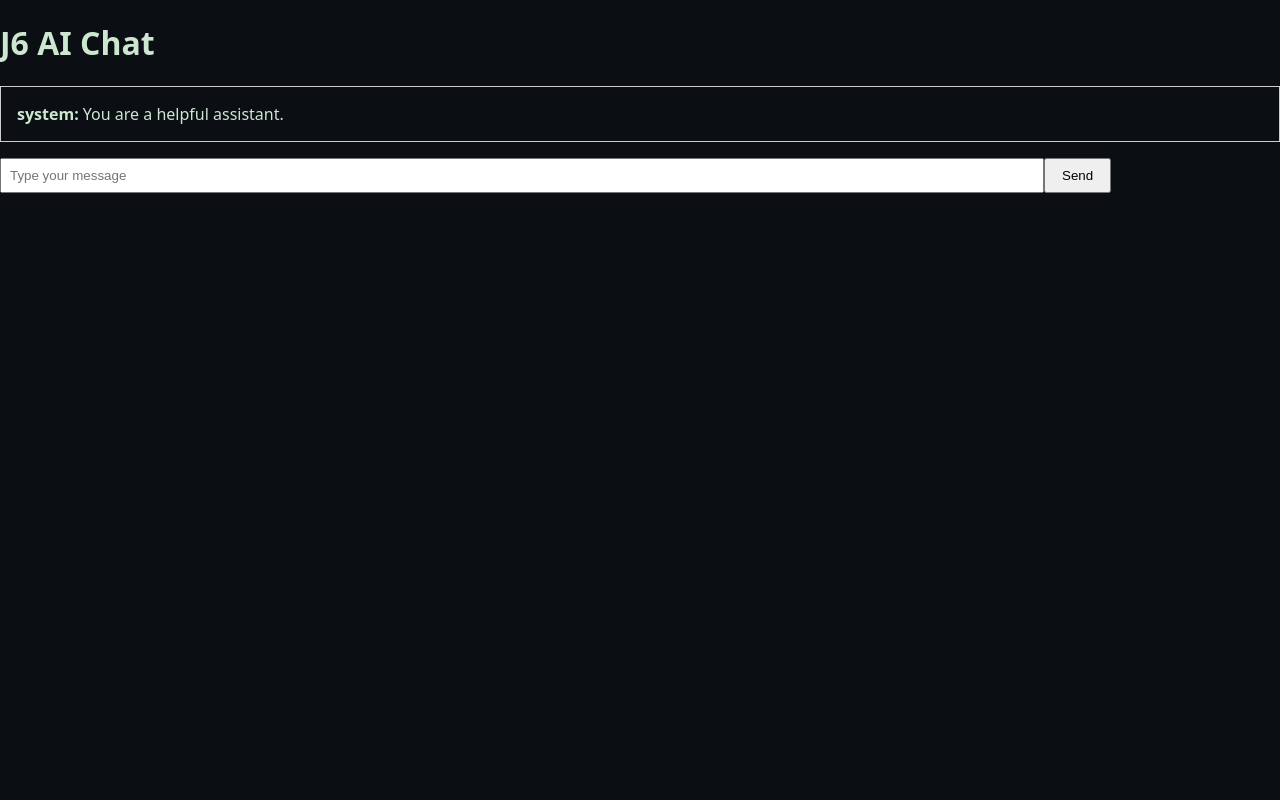
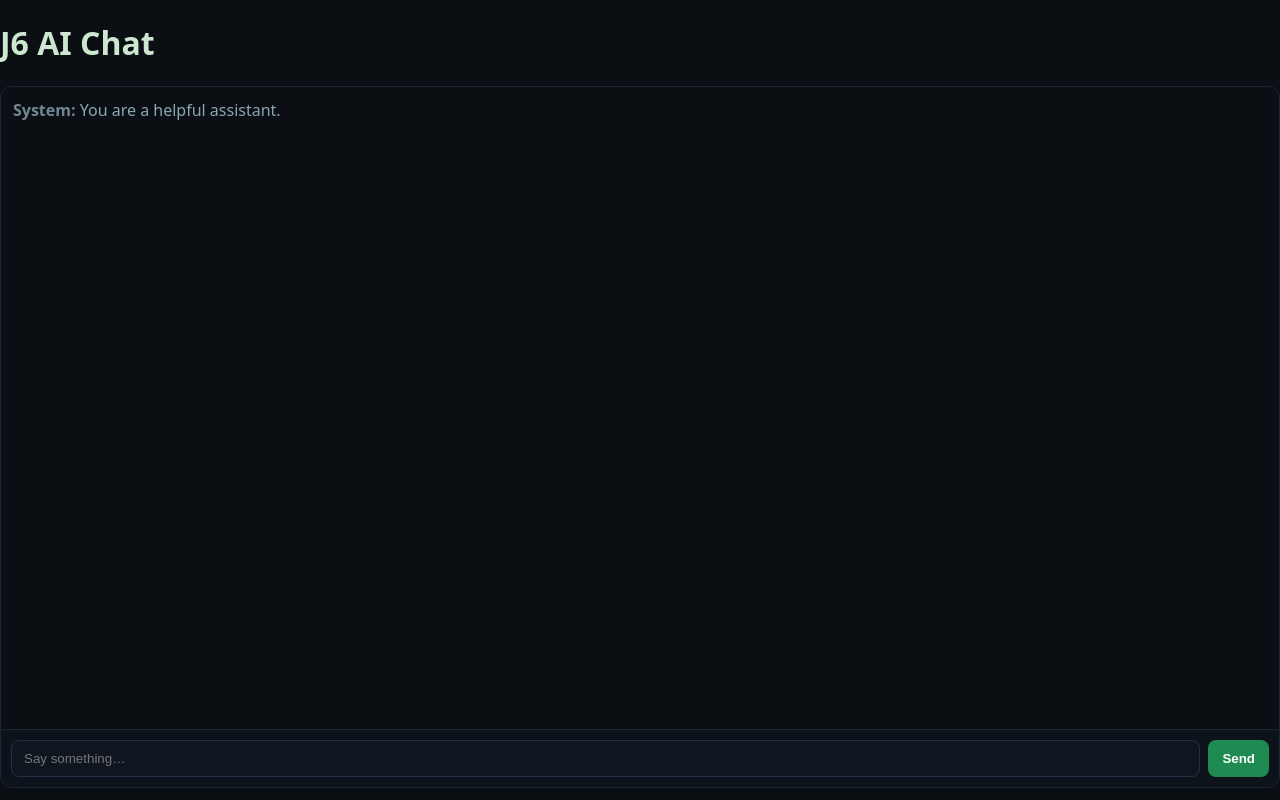
Before and after one commit to Walden-Graphic/J6, a React (Create React App) app: page / in a window 1280 px wide. Built offline with nearby package versions, Linux system fonts and the light colour scheme.

Commit message:
Update ChatBox.jsx

```diff
--- a/src/components/ChatBox.jsx
+++ b/src/components/ChatBox.jsx
@@ -1,37 +1,101 @@
-import React, { useState } from 'react';
+import React, { useState, useRef, useEffect } from "react";
 
-const ChatBox = ({ messages, onSend }) => {
-  const [input, setInput] = useState('');
+export default function ChatBox({ messages, onSend }) {
+  const [text, setText] = useState("");
+  const endRef = useRef(null);
 
-  const handleSubmit = (e) => {
-    e.preventDefault();
-    if (input.trim()) {
-      onSend(input);
-      setInput('');
-    }
-  };
+  useEffect(() => {
+    endRef.current?.scrollIntoView({ behavior: "smooth" });
+  }, [messages]);
 
   return (
-    <div>
-      <div style={{ maxHeight: '400px', overflowY: 'auto', border: '1px solid #ccc', padding: '1rem' }}>
-        {messages.map((msg, index) => (
-          <div key={index}>
-            <strong>{msg.role}:</strong> {msg.content}
+    <div
+      style={{
+        display: "grid",
+        gridTemplateRows: "1fr auto",
+        height: "calc(100vh - 100px)",
+        background: "#0b0f14",
+        borderRadius: 12,
+        border: "1px solid #1b2836",
+        overflow: "hidden"
+      }}
+    >
+      <div
+        style={{
+          padding: 12,
+          overflowY: "auto",
+          lineHeight: 1.4
+        }}
+      >
+        {messages.map((m, i) => (
+          <div
+            key={i}
+            style={{
+              marginBottom: 10,
+              whiteSpace: "pre-wrap",
+              color:
+                m.role === "user"
+                  ? "#e2f3e8"
+                  : m.role === "assistant"
+                  ? "#9ad29f"
+                  : "#8aa6b3"
+            }}
+          >
+            <strong style={{ opacity: 0.8 }}>
+              {m.role === "user" ? "You" : m.role === "assistant" ? "J6" : "System"}
+              :
+            </strong>{" "}
+            {m.content}
           </div>
         ))}
+        <div ref={endRef} />
       </div>
-      <form onSubmit={handleSubmit} style={{ marginTop: '1rem' }}>
+
+      <form
+        onSubmit={(e) => {
+          e.preventDefault();
+          const value = text.trim();
+          if (!value) return;
+          onSend(value);
+          setText("");
+        }}
+        style={{
+          display: "flex",
+          gap: 8,
+          padding: 10,
+          borderTop: "1px solid #1b2836",
+          background: "#0d131a"
+        }}
+      >
         <input
-          type="text"
-          value={input}
-          onChange={(e) => setInput(e.target.value)}
-          placeholder="Type your message"
-          style={{ width: '80%', padding: '0.5rem' }}
+          value={text}
+          onChange={(e) => setText(e.target.value)}
+          placeholder="Say something…"
+          style={{
+            flex: 1,
+            background: "#0f1620",
+            color: "#cde6d0",
+            border: "1px solid #223144",
+            borderRadius: 8,
+            padding: "10px 12px",
+            outline: "none"
+          }}
         />
-        <button type="submit" style={{ padding: '0.5rem 1rem' }}>Send</button>
+        <button
+          type="submit"
+          style={{
+            background: "#1f8a52",
+            color: "white",
+            border: "none",
+            borderRadius: 8,
+            padding: "10px 14px",
+            fontWeight: 600,
+            cursor: "pointer"
+          }}
+        >
+          Send
+        </button>
       </form>
     </div>
   );
-};
-
-export default ChatBox;
+}
```
